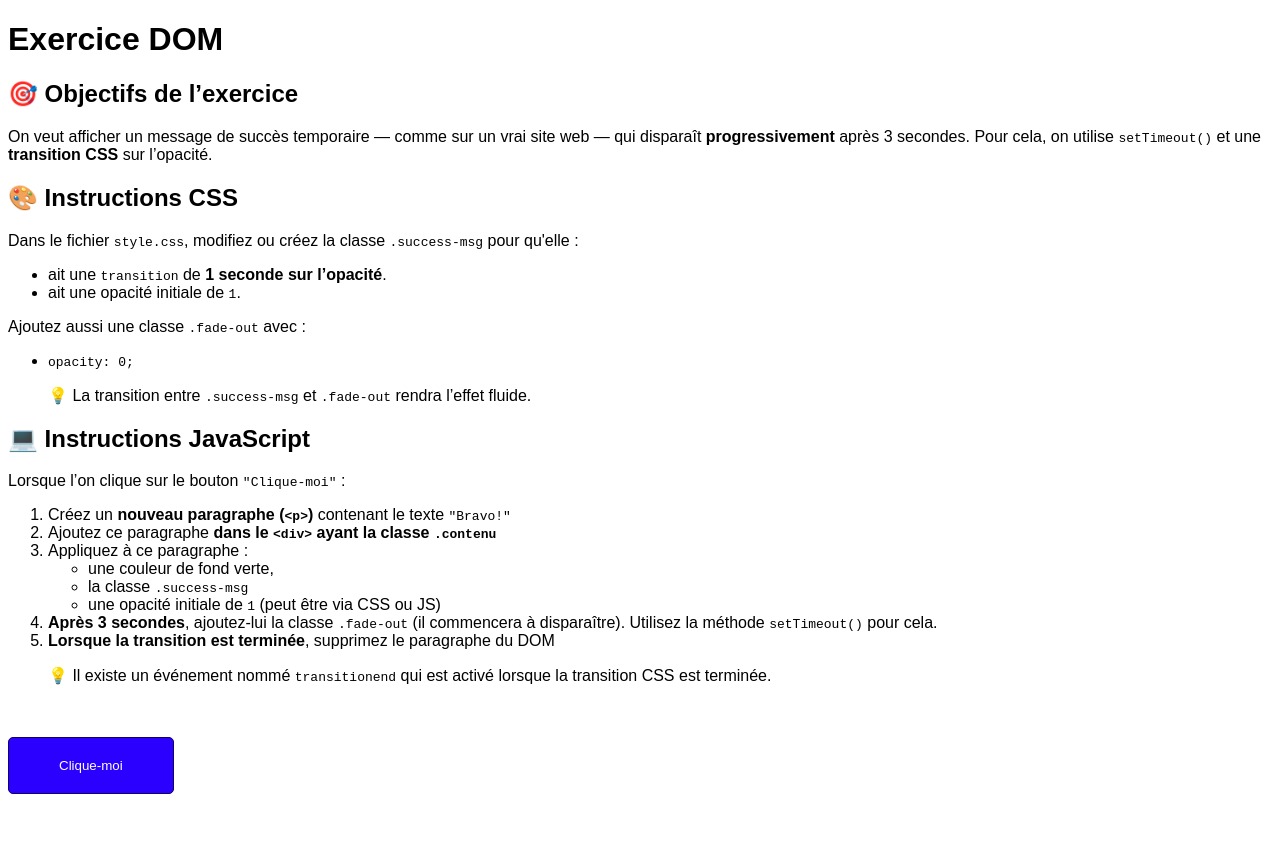
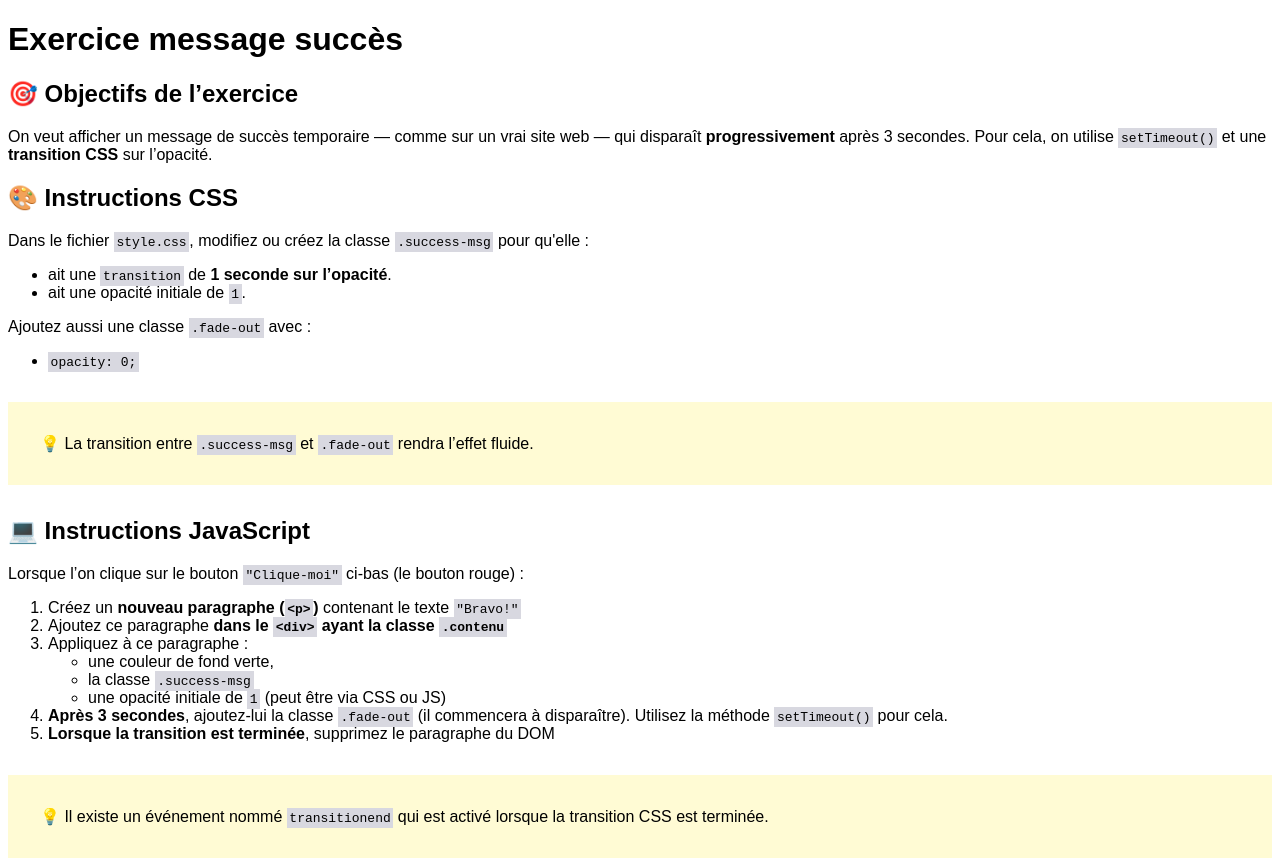
Before and after one commit to kid-synthetique/web5-exercice-message-succes, a plain HTML site: page index.html in a window 1280 px wide. Shown: the top 861 px of the page. Before the commit the page ends 802 px from the top, so only its background shows below. Drawn offline with Linux system fonts and the light colour scheme.

Commit message:
ajustement des styles de base et instructions

```diff
--- a/index.html
+++ b/index.html
@@ -3,12 +3,13 @@
 
 <head>
   <meta charset="UTF-8">
-  <title>Exercice DOM</title>
+  <title>Exercice message succès</title>
+
   <link rel="stylesheet" href="style.css">
 </head>
 
 <body>
-  <h1>Exercice DOM</h1>
+  <h1>Exercice message succès</h1>
   <h2>🎯 Objectifs de l’exercice</h2>
   <p>On veut afficher un message de succès temporaire — comme sur un vrai site web — qui disparaît
     <strong>progressivement</strong> après 3 secondes. Pour cela, on utilise <code>setTimeout()</code> et une
@@ -40,7 +41,7 @@
   </blockquote>
 
   <h2>💻 Instructions JavaScript</h2>
-  <p>Lorsque l’on clique sur le bouton <code>"Clique-moi"</code> :</p>
+  <p>Lorsque l’on clique sur le bouton <code>"Clique-moi"</code> ci-bas (le bouton rouge) :</p>
   <ol>
     <li>
       Créez un <strong>nouveau paragraphe (<code>&lt;p&gt;</code>)</strong> contenant le texte <code>"Bravo!"</code>
--- a/style.css
+++ b/style.css
@@ -1,15 +1,31 @@
 body {
   font-family: sans-serif;
+}
+
+code{
+  background-color: #d8d8e0;
+  padding: 0.2em;
+}
+
+blockquote{
+  background-color: rgb(255, 251, 212);
+  padding: 2em;
+  margin: 2em 0;
 }
 
 #clickme {
   display:block;
   padding: 20px 50px;
-  background-color: #2b00ff;
+  background-color: #ff003a;
+  border: none;
   border-radius: 5px;
-  border: 1px solid #110067;
   color:white;
+  font-size: 2em;
   cursor: pointer;
+}
+
+#clickme:hover {
+  background-color: #ff547c;
 }
 
 .success-msg {
```
